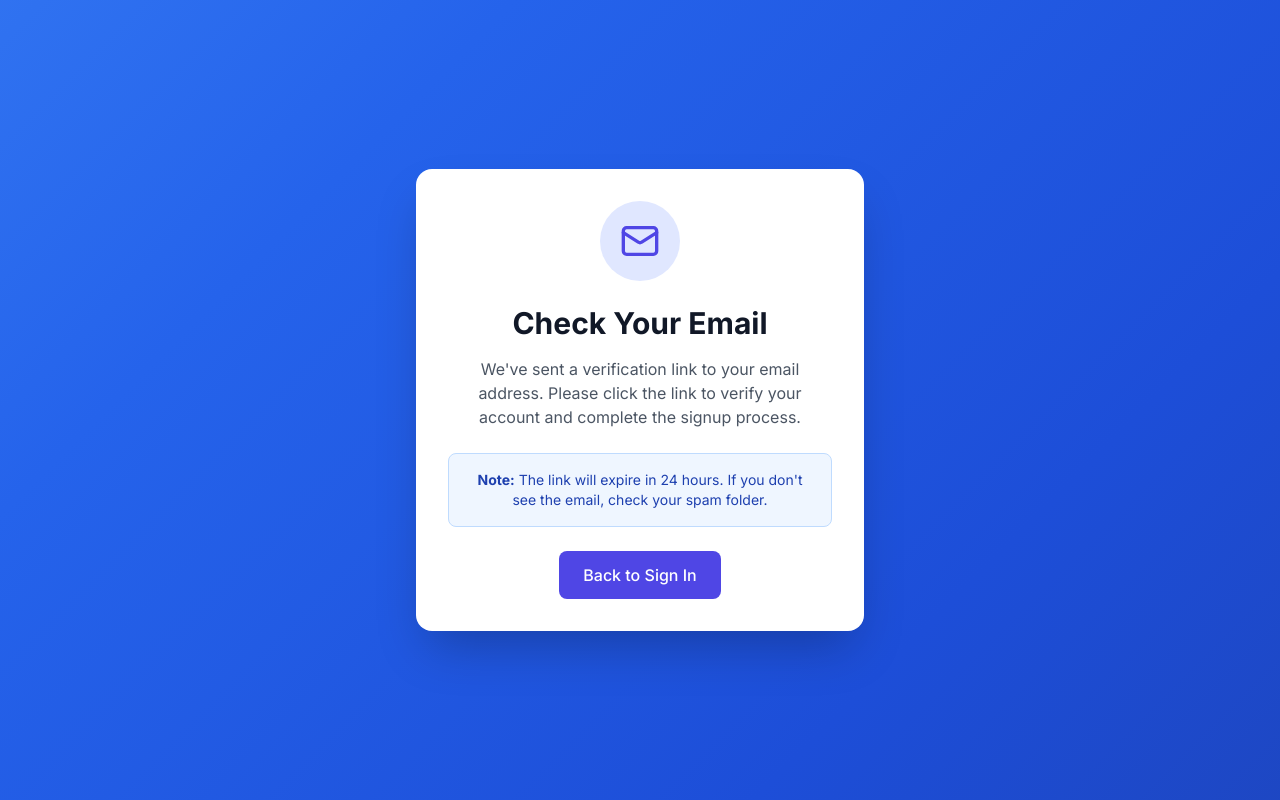
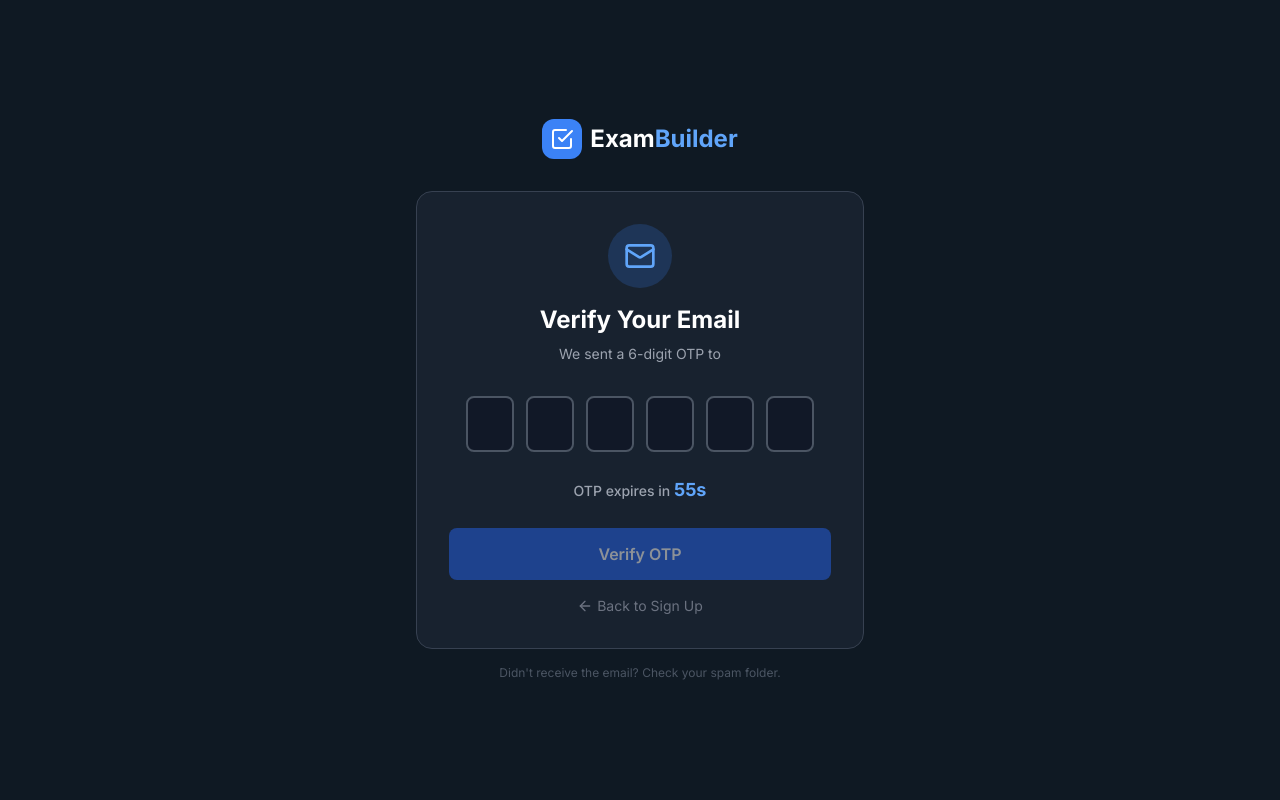
Before and after one commit to osilajaola19-maker/exam-builder, a Next.js app: page /auth/verify-email in a window 1280 px wide. Built offline with nearby package versions, Linux system fonts and the light colour scheme; no server answers.

Commit message:
Add full OTP verification: 60s timer, 2 wrong attempts, resend, edit email

```diff
--- a/app/auth/signup/page.tsx
+++ b/app/auth/signup/page.tsx
@@ -40,8 +40,9 @@ export default function SignUp() {
         password: formData.password,
         fullName: formData.fullName,
       })
-      toast.success('Account created! Welcome to Exam Builder!')
-      router.push('/dashboard')
+      toast.success('OTP sent to your email!')
+      // Pass email and name to verify page
+      router.push(`/auth/verify-email?email=${encodeURIComponent(formData.email)}&name=${encodeURIComponent(formData.fullName)}`)
     } catch (error: any) {
       toast.error(error.message || 'Failed to create account')
     } finally {
--- a/app/auth/verify-email/page.tsx
+++ b/app/auth/verify-email/page.tsx
@@ -1,36 +1,330 @@
 'use client'
 
-import { Mail } from 'lucide-react'
+import { useState, useEffect, useRef, useCallback } from 'react'
+import { useRouter, useSearchParams } from 'next/navigation'
+import { CheckSquare, Mail, ArrowLeft, RefreshCw } from 'lucide-react'
+import { supabase } from '@/lib/supabase'
+import toast from 'react-hot-toast'
 import Link from 'next/link'
 
+const OTP_EXPIRY = 60 // seconds
+const MAX_WRONG_ATTEMPTS = 2
+
 export default function VerifyEmail() {
+  const router = useRouter()
+  const searchParams = useSearchParams()
+  const email = searchParams.get('email') || ''
+  const name = searchParams.get('name') || ''
+
+  const [otp, setOtp] = useState(['', '', '', '', '', ''])
+  const [timer, setTimer] = useState(OTP_EXPIRY)
+  const [wrongAttempts, setWrongAttempts] = useState(0)
+  const [loading, setLoading] = useState(false)
+  const [resending, setResending] = useState(false)
+  const [expired, setExpired] = useState(false)
+  const [editEmail, setEditEmail] = useState(false)
+  const [newEmail, setNewEmail] = useState(email)
+  const [showResend, setShowResend] = useState(false)
+
+  const inputRefs = useRef<(HTMLInputElement | null)[]>([])
+
+  // Countdown timer
+  useEffect(() => {
+    if (timer <= 0) {
+      setExpired(true)
+      setShowResend(true)
+      return
+    }
+    const interval = setInterval(() => {
+      setTimer((prev) => {
+        if (prev <= 1) {
+          setExpired(true)
+          setShowResend(true)
+          return 0
+        }
+        return prev - 1
+      })
+    }, 1000)
+    return () => clearInterval(interval)
+  }, [timer])
+
+  const handleOtpChange = (index: number, value: string) => {
+    // Only allow numbers
+    if (!/^\d*$/.test(value)) return
+
+    const newOtp = [...otp]
+    newOtp[index] = value.slice(-1) // only keep last digit
+
+    setOtp(newOtp)
+
+    // Auto-move to next input
+    if (value && index < 5) {
+      inputRefs.current[index + 1]?.focus()
+    }
+
+    // Auto-submit when all 6 digits filled
+    if (newOtp.every((d) => d !== '') && value) {
+      handleVerify(newOtp.join(''))
+    }
+  }
+
+  const handleKeyDown = (index: number, e: React.KeyboardEvent) => {
+    if (e.key === 'Backspace' && !otp[index] && index > 0) {
+      inputRefs.current[index - 1]?.focus()
+    }
+  }
+
+  const handlePaste = (e: React.ClipboardEvent) => {
+    e.preventDefault()
+    const pasted = e.clipboardData.getData('text').replace(/\D/g, '').slice(0, 6)
+    if (pasted.length === 6) {
+      const newOtp = pasted.split('')
+      setOtp(newOtp)
+      inputRefs.current[5]?.focus()
+      handleVerify(pasted)
+    }
+  }
+
+  const handleVerify = async (otpCode?: string) => {
+    const code = otpCode || otp.join('')
+    if (code.length !== 6) {
+      toast.error('Please enter the 6-digit OTP')
+      return
+    }
+
+    if (expired) {
+      toast.error('OTP has expired. Please request a new one.')
+      return
+    }
+
+    setLoading(true)
+    try {
+      const { error } = await supabase.auth.verifyOtp({
+        email: email,
+        token: code,
+        type: 'signup',
+      })
+
+      if (error) {
+        const newAttempts = wrongAttempts + 1
+        setWrongAttempts(newAttempts)
+        setOtp(['', '', '', '', '', ''])
+        inputRefs.current[0]?.focus()
+
+        if (newAttempts >= MAX_WRONG_ATTEMPTS) {
+          setShowResend(true)
+          toast.error('Wrong OTP twice! Please resend a new code.')
+        } else {
+          toast.error(`Wrong OTP! ${MAX_WRONG_ATTEMPTS - newAttempts} attempt left.`)
+        }
+        return
+      }
+
+      toast.success('Email verified! Welcome to Exam Builder! 🎉')
+      router.push('/dashboard')
+    } catch (error: any) {
+      toast.error(error.message || 'Verification failed')
+    } finally {
+      setLoading(false)
+    }
+  }
+
+  const handleResend = async () => {
+    const targetEmail = editEmail ? newEmail : email
+    if (!targetEmail) return
+
+    setResending(true)
+    try {
+      const { error } = await supabase.auth.resend({
+        type: 'signup',
+        email: targetEmail,
+      })
+
+      if (error) throw error
+
+      // Reset everything
+      setOtp(['', '', '', '', '', ''])
+      setTimer(OTP_EXPIRY)
+      setExpired(false)
+      setWrongAttempts(0)
+      setShowResend(false)
+      setEditEmail(false)
+      inputRefs.current[0]?.focus()
+      toast.success(`New OTP sent to ${targetEmail}!`)
+    } catch (error: any) {
+      toast.error(error.message || 'Failed to resend OTP')
+    } finally {
+      setResending(false)
+    }
+  }
+
+  const formatTimer = () => {
+    const mins = Math.floor(timer / 60)
+    const secs = timer % 60
+    return mins > 0 ? `${mins}:${secs.toString().padStart(2, '0')}` : `${secs}s`
+  }
+
   return (
-    <div className="min-h-screen flex items-center justify-center animated-gradient p-4">
-      <div className="max-w-md w-full bg-white dark:bg-gray-800 rounded-2xl shadow-2xl p-8 text-center">
-        <div className="w-20 h-20 bg-primary-100 dark:bg-primary-900 rounded-full flex items-center justify-center mx-auto mb-6">
-          <Mail className="w-10 h-10 text-primary-600 dark:text-primary-400" />
+    <div
+      className="min-h-screen flex items-center justify-center px-4"
+      style={{ background: '#0f1923' }}
+    >
+      <div className="w-full max-w-md">
+        {/* Logo */}
+        <div className="flex items-center justify-center gap-2 mb-8">
+          <div className="w-10 h-10 bg-blue-500 rounded-xl flex items-center justify-center">
+            <CheckSquare className="w-6 h-6 text-white" />
+          </div>
+          <span className="text-2xl font-bold">
+            <span className="text-white">Exam</span>
+            <span className="text-blue-400">Builder</span>
+          </span>
         </div>
 
-        <h1 className="text-3xl font-bold text-gray-900 dark:text-white mb-4">
-          Check Your Email
-        </h1>
+        <div className="bg-gray-800/60 border border-gray-700 rounded-2xl p-8">
+          {/* Header */}
+          <div className="text-center mb-8">
+            <div className="w-16 h-16 bg-blue-500/20 rounded-full flex items-center justify-center mx-auto mb-4">
+              <Mail className="w-8 h-8 text-blue-400" />
+            </div>
+            <h1 className="text-2xl font-bold text-white mb-2">Verify Your Email</h1>
+            <p className="text-gray-400 text-sm">
+              We sent a 6-digit OTP to
+            </p>
+            <p className="text-blue-400 font-medium mt-1">{email}</p>
+          </div>
 
-        <p className="text-gray-600 dark:text-gray-400 mb-6">
-          We've sent a verification link to your email address. Please click the link to verify your account and complete the signup process.
-        </p>
+          {/* OTP Inputs */}
+          <div className="flex gap-3 justify-center mb-6" onPaste={handlePaste}>
+            {otp.map((digit, index) => (
+              <input
+                key={index}
+                ref={(el) => { inputRefs.current[index] = el }}
+                type="text"
+                inputMode="numeric"
+                maxLength={1}
+                value={digit}
+                onChange={(e) => handleOtpChange(index, e.target.value)}
+                onKeyDown={(e) => handleKeyDown(index, e)}
+                disabled={loading || expired}
+                className={`w-12 h-14 text-center text-xl font-bold rounded-lg border-2 bg-gray-900 text-white focus:outline-none transition-all
+                  ${digit ? 'border-blue-500' : 'border-gray-600'}
+                  ${expired ? 'opacity-50 cursor-not-allowed' : 'focus:border-blue-400'}
+                  ${wrongAttempts >= MAX_WRONG_ATTEMPTS ? 'border-red-500' : ''}
+                `}
+              />
+            ))}
+          </div>
 
-        <div className="bg-blue-50 dark:bg-blue-900/20 border border-blue-200 dark:border-blue-800 rounded-lg p-4 mb-6">
-          <p className="text-sm text-blue-800 dark:text-blue-300">
-            <strong>Note:</strong> The link will expire in 24 hours. If you don't see the email, check your spam folder.
-          </p>
+          {/* Timer */}
+          <div className="text-center mb-6">
+            {!expired ? (
+              <div className="flex items-center justify-center gap-2">
+                <div className={`text-sm font-medium ${timer <= 10 ? 'text-red-400' : 'text-gray-400'}`}>
+                  OTP expires in{' '}
+                  <span className={`font-bold text-lg ${timer <= 10 ? 'text-red-400' : 'text-blue-400'}`}>
+                    {formatTimer()}
+                  </span>
+                </div>
+              </div>
+            ) : (
+              <p className="text-red-400 text-sm font-medium">⏰ OTP has expired</p>
+            )}
+          </div>
+
+          {/* Wrong attempts warning */}
+          {wrongAttempts > 0 && wrongAttempts < MAX_WRONG_ATTEMPTS && !showResend && (
+            <div className="bg-yellow-500/10 border border-yellow-500/30 rounded-lg p-3 mb-4 text-center">
+              <p className="text-yellow-400 text-sm">
+                ⚠️ Wrong OTP! You have <strong>1 attempt</strong> left before you need to resend.
+              </p>
+            </div>
+          )}
+
+          {/* Verify Button */}
+          {!showResend && (
+            <button
+              onClick={() => handleVerify()}
+              disabled={loading || otp.some((d) => d === '') || expired}
+              className="w-full py-3.5 bg-blue-600 hover:bg-blue-700 text-white font-semibold rounded-lg transition-colors disabled:opacity-50 disabled:cursor-not-allowed mb-4"
+            >
+              {loading ? (
+                <span className="flex items-center justify-center gap-2">
+                  <div className="w-4 h-4 border-2 border-white/30 border-t-white rounded-full animate-spin" />
+                  Verifying...
+                </span>
+              ) : (
+                'Verify OTP'
+              )}
+            </button>
+          )}
+
+          {/* Resend Section */}
+          {showResend && (
+            <div className="bg-gray-900/60 border border-gray-600 rounded-xl p-4 mb-4">
+              <p className="text-gray-300 text-sm text-center mb-4">
+                {wrongAttempts >= MAX_WRONG_ATTEMPTS
+                  ? '❌ Too many wrong attempts.'
+                  : '⏰ OTP expired.'}{' '}
+                Request a new code.
+              </p>
+
+              {/* Edit email option */}
+              {editEmail ? (
+                <div className="mb-4">
+                  <label className="text-gray-400 text-xs mb-1 block">Change email address</label>
+                  <input
+                    type="email"
+                    value={newEmail}
+                    onChange={(e) => setNewEmail(e.target.value)}
+                    className="w-full px-3 py-2.5 bg-gray-800 border border-gray-600 rounded-lg text-white text-sm focus:outline-none focus:border-blue-500"
+                    placeholder="Enter new email"
+                  />
+                </div>
+              ) : (
+                <button
+                  onClick={() => setEditEmail(true)}
+                  className="w-full text-blue-400 text-sm hover:text-blue-300 mb-3 underline"
+                >
+                  Use a different email address?
+                </button>
+              )}
+
+              <button
+                onClick={handleResend}
+                disabled={resending}
+                className="w-full py-3 bg-blue-600 hover:bg-blue-700 text-white font-semibold rounded-lg transition-colors disabled:opacity-50 flex items-center justify-center gap-2"
+              >
+                {resending ? (
+                  <>
+                    <div className="w-4 h-4 border-2 border-white/30 border-t-white rounded-full animate-spin" />
+                    Sending...
+                  </>
+                ) : (
+                  <>
+                    <RefreshCw className="w-4 h-4" />
+                    Resend OTP
+                  </>
+                )}
+              </button>
+            </div>
+          )}
+
+          {/* Back link */}
+          <div className="text-center">
+            <Link
+              href="/auth/signup"
+              className="text-gray-500 text-sm hover:text-gray-400 flex items-center justify-center gap-1"
+            >
+              <ArrowLeft className="w-4 h-4" />
+              Back to Sign Up
+            </Link>
+          </div>
         </div>
 
-        <Link
-          href="/auth/signin"
-          className="inline-block py-3 px-6 bg-primary-600 text-white rounded-lg font-medium hover:bg-primary-700 transition-colors"
-        >
-          Back to Sign In
-        </Link>
+        <p className="text-center text-gray-600 text-xs mt-4">
+          Didn't receive the email? Check your spam folder.
+        </p>
       </div>
     </div>
   )
```
